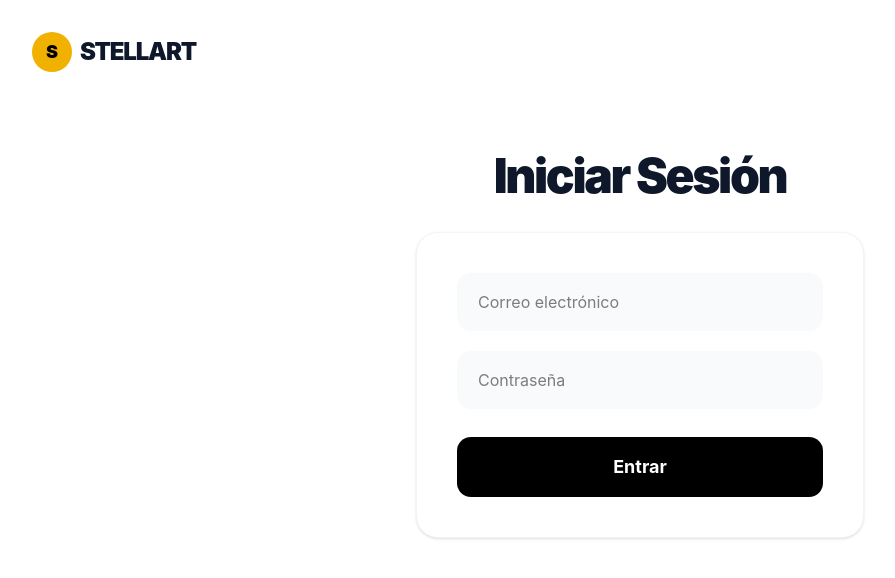
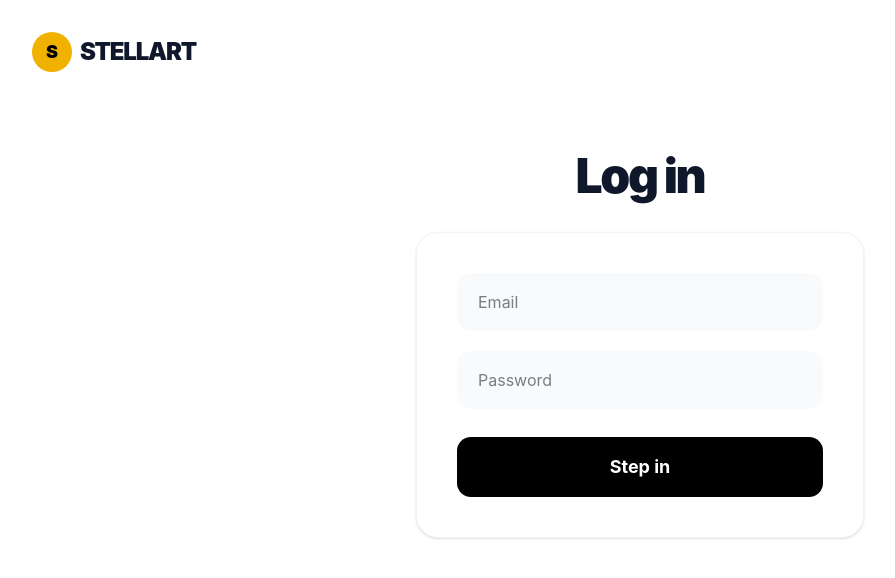
Before and after one commit to isw2-unileon/stellart-project, a React (Vite) app in the folder frontend/stellart-frontend/: page /login in a window 1280 px wide. Shown: the top 578 px of the page, without its empty margins (0-895 px from the left). Built offline with nearby package versions, Linux system fonts and the light colour scheme; no server answers.

Commit message:
Refactored uploaded pages to english.
Fix: Changed Landing.jsx, Profile.jsx, Register.jsx and Login.jsx to fulfill english language requirements (previously in spanish)

```diff
--- a/frontend/stellart-frontend/src/pages/Landing.jsx
+++ b/frontend/stellart-frontend/src/pages/Landing.jsx
@@ -23,18 +23,18 @@ export default function Landing() {
 
                 <div className="relative z-10 max-w-2xl">
                     <h1 className="text-6xl md:text-8xl font-black tracking-tighter leading-[0.9] mb-8 text-slate-900">
-                        Saca la <br />
-                        <span className="text-yellow-500 underline decoration-8 underline-offset-8">estrella</span> <br />
-                        dentro de ti
+                        Bring out the <br />
+                        <span className="text-yellow-500 underline decoration-8 underline-offset-8">star</span> <br />
+                        inside of you
                     </h1>
 
                     <p className="font-sans text-lg md:text-xl text-slate-500 mb-10 max-w-md leading-relaxed">
-                        Conecta con la comunidad de artistas freelance más vibrante. Comisiona obras únicas o monetiza tu talento.
+                        Connect with the most vibrant community of freelance artists. Commission unique works or monetize your talent.
                     </p>
 
                     <div className="flex gap-4">
                         <button className="bg-black text-white px-8 py-4 rounded-full font-bold hover:bg-yellow-400 hover:text-black transition-colors shadow-lg">
-                            Explorar Galería
+                            Explore gallery.
                         </button>
                     </div>
                 </div>
--- a/frontend/stellart-frontend/src/pages/Login.jsx
+++ b/frontend/stellart-frontend/src/pages/Login.jsx
@@ -23,13 +23,13 @@ export default function Login() {
 
     return (
         <div className="flex flex-col items-center py-12">
-            <h1 className="text-5xl font-black mb-8 tracking-tighter text-[#0f172a]">Iniciar Sesión</h1>
+            <h1 className="text-5xl font-black mb-8 tracking-tighter text-[#0f172a]">Log in</h1>
             <div className="w-full max-w-md bg-white p-10 rounded-3xl shadow-sm border border-slate-100">
                 <form className="flex flex-col gap-5" onSubmit={handleSubmit}>
                     <input
                         name="email"
                         type="email"
-                        placeholder="Correo electrónico"
+                        placeholder="Email"
                         onChange={handleChange}
                         className="w-full px-5 py-4 rounded-xl bg-slate-50 border border-transparent focus:border-slate-300 outline-none transition-all"
                         required
@@ -37,13 +37,13 @@ export default function Login() {
                     <input
                         name="password"
                         type="password"
-                        placeholder="Contraseña"
+                        placeholder="Password"
                         onChange={handleChange}
                         className="w-full px-5 py-4 rounded-xl bg-slate-50 border border-transparent focus:border-slate-300 outline-none transition-all"
                         required
                     />
                     <button type="submit" className="w-full bg-black text-white font-bold py-4 rounded-xl hover:bg-slate-800 transition-colors mt-2 text-lg">
-                        Entrar
+                        Step in
                     </button>
                 </form>
             </div>
--- a/frontend/stellart-frontend/src/pages/Profile.jsx
+++ b/frontend/stellart-frontend/src/pages/Profile.jsx
@@ -6,12 +6,12 @@ import SkillBar from "../components/SkillBar";
 import ProfileGallery from "../components/ProfileGallery";
 
 const DEFAULT_SKILLS = [
-    { label: "Dibujo a lápiz", value: 70, color: "bg-yellow-500" },
-    { label: "Pintura digital", value: 55, color: "bg-amber-500" },
-    { label: "Acuarela", value: 40, color: "bg-sky-500" },
-    { label: "Ilustración vectorial", value: 60, color: "bg-emerald-500" },
-    { label: "Concept Art", value: 45, color: "bg-violet-500" },
-    { label: "Pixel Art", value: 30, color: "bg-rose-500" },
+    { label: "Traditional art", value: 0, color: "bg-yellow-500" },
+    { label: "Digital art", value: 0, color: "bg-amber-500" },
+    { label: "Character design", value: 0, color: "bg-sky-500" },
+    { label: "3D art", value: 0, color: "bg-emerald-500" },
+    { label: "Concept Art", value: 0, color: "bg-violet-500" },
+    { label: "Pixel Art", value: 0, color: "bg-rose-500" },
 ];
 
 export default function Profile() {
@@ -108,13 +108,13 @@ export default function Profile() {
                     </div>
                     <div className="flex gap-3 mt-4">
                         <span className="px-4 py-1.5 rounded-full bg-yellow-50 text-yellow-600 text-xs font-bold border border-yellow-200">
-                            Ilustración
+                            Ilustration
                         </span>
                         <span className="px-4 py-1.5 rounded-full bg-slate-50 text-slate-600 text-xs font-bold border border-slate-200">
                             Concept Art
                         </span>
                         <span className="px-4 py-1.5 rounded-full bg-slate-50 text-slate-600 text-xs font-bold border border-slate-200">
-                            Diseño
+                            Design
                         </span>
                     </div>
                 </div>
@@ -125,7 +125,7 @@ export default function Profile() {
 
                     <div>
                         <div className="flex items-center gap-3 mb-6">
-                            <h2 className="text-2xl font-black tracking-tight text-slate-900">Galería</h2>
+                            <h2 className="text-2xl font-black tracking-tight text-slate-900">Gallery</h2>
                             <div className="h-1 flex-1 bg-slate-100 rounded-full" />
                         </div>
                         <ProfileGallery />
@@ -136,7 +136,7 @@ export default function Profile() {
                 </div>
                 <div>
                     <div className="flex items-center gap-3 mb-6">
-                        <h2 className="text-2xl font-black tracking-tight text-slate-900">Destrezas</h2>
+                        <h2 className="text-2xl font-black tracking-tight text-slate-900">Skills</h2>
                         <div className="h-1 flex-1 bg-slate-100 rounded-full" />
                     </div>
                     <div className="bg-white rounded-3xl border border-slate-100 shadow-sm p-6 flex flex-col gap-6">
--- a/frontend/stellart-frontend/src/pages/Register.jsx
+++ b/frontend/stellart-frontend/src/pages/Register.jsx
@@ -35,7 +35,7 @@ export default function Register() {
                         <input
                             name="name"
                             type="text"
-                            placeholder="Nombre completo"
+                            placeholder="Full name"
                             value={formData.name}
                             onChange={handleChange}
                             className="w-full px-5 py-4 rounded-xl bg-slate-50 border border-transparent focus:border-slate-300 focus:bg-white outline-none transition-all text-base"
@@ -44,7 +44,7 @@ export default function Register() {
                         <input
                             name="email"
                             type="email"
-                            placeholder="Correo electrónico"
+                            placeholder="Email"
                             value={formData.email}
                             onChange={handleChange}
                             className="w-full px-5 py-4 rounded-xl bg-slate-50 border border-transparent focus:border-slate-300 focus:bg-white outline-none transition-all text-base"
@@ -53,7 +53,7 @@ export default function Register() {
                         <input
                             name="password"
                             type="password"
-                            placeholder="Contraseña"
+                            placeholder="Password"
                             value={formData.password}
                             onChange={handleChange}
                             className="w-full px-5 py-4 rounded-xl bg-slate-50 border border-transparent focus:border-slate-300 focus:bg-white outline-none transition-all text-base"
@@ -63,11 +63,11 @@ export default function Register() {
                             type="submit"
                             className="w-full bg-black text-white font-bold py-4 rounded-xl hover:bg-slate-800 transition-colors mt-2 text-lg shadow-md"
                         >
-                            Registrarse
+                            Sign in
                         </button>
                     </form>
                     <p className="text-center text-base text-slate-500 mt-8">
-                        ¿Ya tienes cuenta? <a href="/login" className="text-black font-bold hover:underline">Inicia sesión</a>
+                        ¿Already registered? <a href="/login" className="text-black font-bold hover:underline">Log in</a>
                     </p>
                 </div>
             </div>
```
